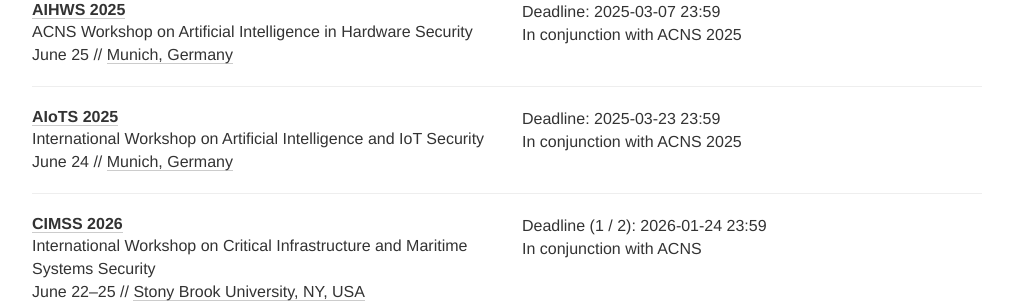
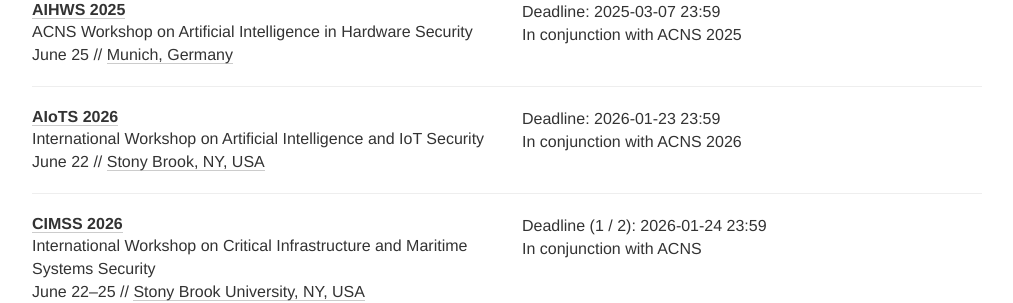
Before and after one commit to sec-deadlines/sec-deadlines.github.io, a Jekyll site: the page built from index.html, in a window 1280 px wide and 900 px high, scrolled down 12425 px. Shown: the part 152-455 px from the top of the window, without its empty margins (133-1146 px from the left). Built offline with Jekyll 4.4.1, drawn with Linux system fonts in a browser that asks for light colours; nearby versions of some CDN libraries; comment, search, counter and statistics services are not loaded.

Commit message:
add ACNS-AIoTs 2026

```diff
--- a/_data/conferences.yml
+++ b/_data/conferences.yml
@@ -789,12 +789,12 @@
 
 - name: AIoTS
   description: International Workshop on Artificial Intelligence and IoT Security
-  year: 2025
-  link: https://aiotsweb.github.io/aiots2025/
-  deadline: ["2025-03-23 23:59"]
-  comment: In conjunction with ACNS 2025
-  date: June 24
-  place: Munich, Germany
+  year: 2026
+  link: https://aiots26.github.io/main/
+  deadline: ["2026-01-23 23:59"]
+  comment: In conjunction with ACNS 2026
+  date: June 22
+  place: Stony Brook, NY, USA
   tags: [SEC, SHOP]
 
 - name: CIMSS
```
